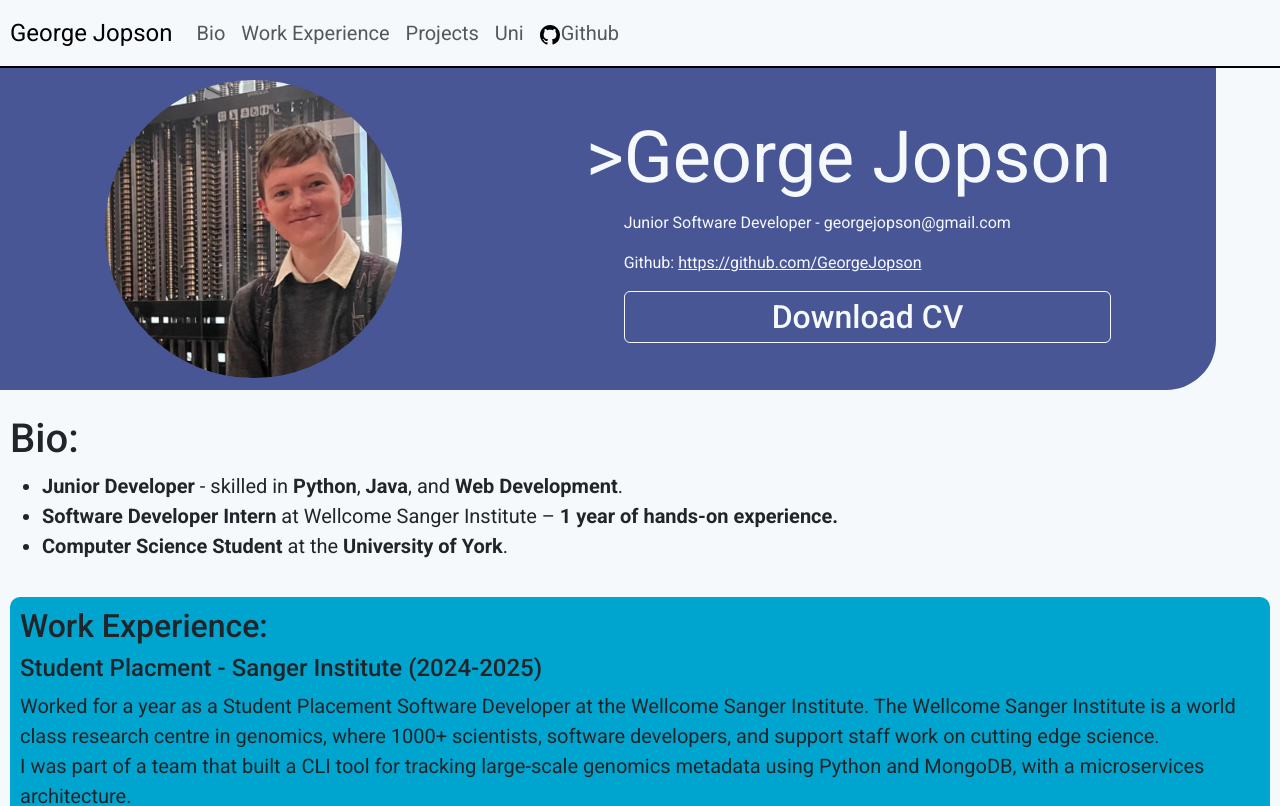
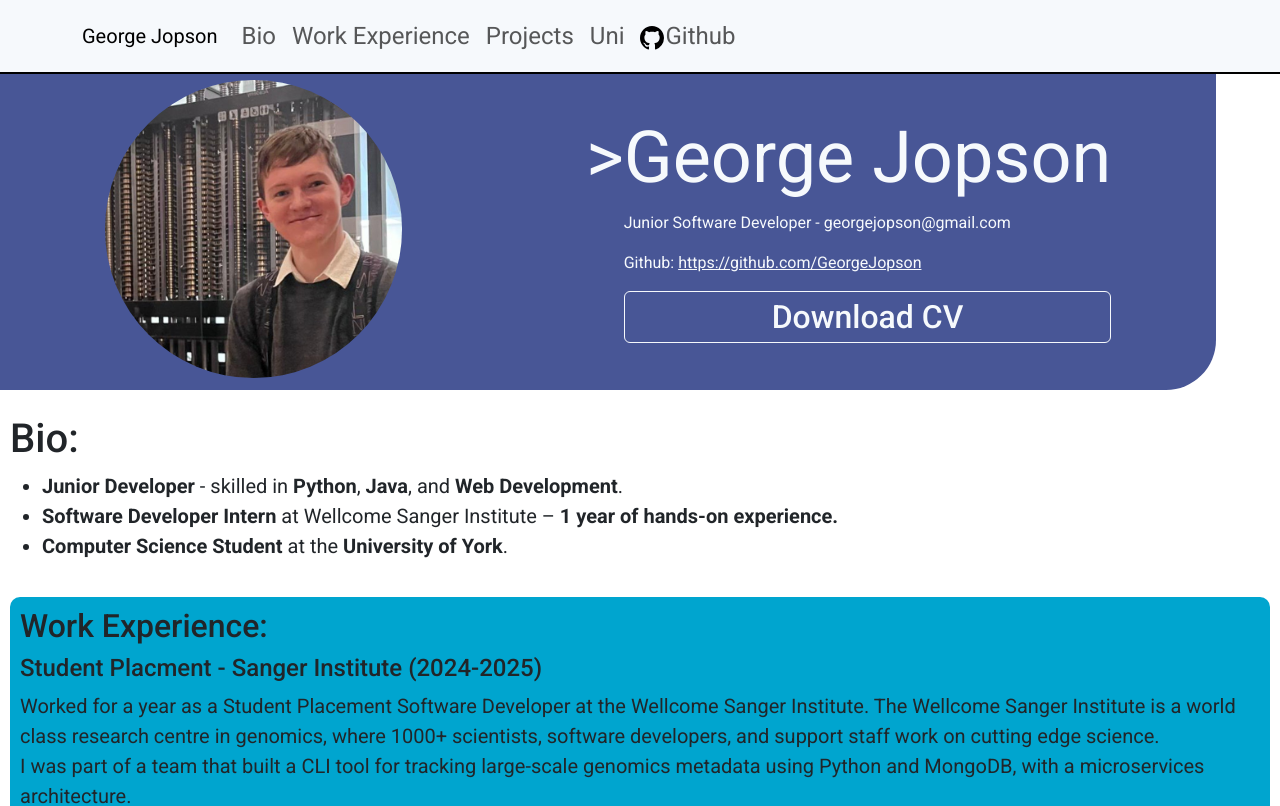
Before and after one commit to GeorgeJopson/GeorgeJopson.github.io, a React (Create React App) app: page / in a window 1280 px wide. Shown: the top 806 px of the page. Built offline with nearby package versions, Linux system fonts and the light colour scheme.

Commit message:
Initial NavBar refactoring

```diff
--- a/src/Components/NavBar/NavBar.js
+++ b/src/Components/NavBar/NavBar.js
@@ -1,58 +1,54 @@
+import React from 'react';
+import { Navbar, Nav, NavDropdown, Container } from 'react-bootstrap';
+import 'bootstrap/dist/css/bootstrap.min.css'; // Ensure Bootstrap CSS is included
 import './NavBar.css';
 
 import '../../stylings/fonts.css';
 import '../../stylings/buttons.css';
 import githubIcon from '../../images/github.svg';
 
-function Navbar(){
+function CustomNavbar() {
   const sectionDetails = [
-    {
-      "id":"bio",
-      "name":"Bio"
-    },
-    {
-      "id":"work-experience",
-      "name":"Work Experience"
-    },
-    {
-      "id":"projects",
-      "name":"Projects"
-    },
-    {
-      "id":"uni",
-      "name":"Uni"
-    }
-  ]
-
-  const navbarLinks = sectionDetails.map(
-    (detail) => {
-      return (
-        <li className="nav-item" key={detail.id}>
-          <a className="nav-link robotoRegular paragraphText" href={"#"+detail.id}>{detail.name}</a>
-        </li>
-      );
-    }
-  )
+    { id: 'bio', name: 'Bio' },
+    { id: 'work-experience', name: 'Work Experience' },
+    { id: 'projects', name: 'Projects' },
+    { id: 'uni', name: 'Uni' },
+  ];
 
   return (
-    <nav className="navbarExtraStyling navbar fixed-top navbar-expand-lg">
-      <button className="navbar-toggler" type="button" data-toggle="collapse" data-target="#navbarNav" aria-controls="navbarNav" aria-expanded="false" aria-label="Toggle navigation">
-        <span className="navbar-toggler-icon"></span>
-      </button>
-      <a className="navbar-brand robotoRegular subtitleText" href="#header">George Jopson</a>
-      <div className="collapse navbar-collapse" id="navbarNav">
-        <ul className="navbar-nav">
-          {navbarLinks}
-          <li className="nav-item">
-            <a className="nav-link robotoRegular paragraphText" href={"https://github.com/GeorgeJopson"} target="_blank" rel="noreferrer">
-              <img src={githubIcon} alt="Github Icon" className="githubIcon"/>
+    <Navbar
+      expand="lg"
+      fixed="top"
+      className="navbarExtraStyling robotoRegular subtitleText"
+    >
+      <Container>
+        <Navbar.Brand href="#header">George Jopson</Navbar.Brand>
+        <Navbar.Toggle aria-controls="navbarNav" />
+        <Navbar.Collapse id="navbarNav">
+          <Nav className="me-auto">
+            {sectionDetails.map((detail) => (
+              <Nav.Link
+                key={detail.id}
+                href={`#${detail.id}`}
+                className="robotoRegular paragraphText"
+              >
+                {detail.name}
+              </Nav.Link>
+            ))}
+            <Nav.Link
+              href="https://github.com/GeorgeJopson"
+              target="_blank"
+              rel="noreferrer"
+              className="robotoRegular paragraphText"
+            >
+              <img src={githubIcon} alt="Github Icon" className="githubIcon" />
               Github
-            </a>
-          </li>
-        </ul>
-      </div>
-    </nav>
-
+            </Nav.Link>
+          </Nav>
+        </Navbar.Collapse>
+      </Container>
+    </Navbar>
   );
 }
-export default Navbar;
+
+export default CustomNavbar;
```
